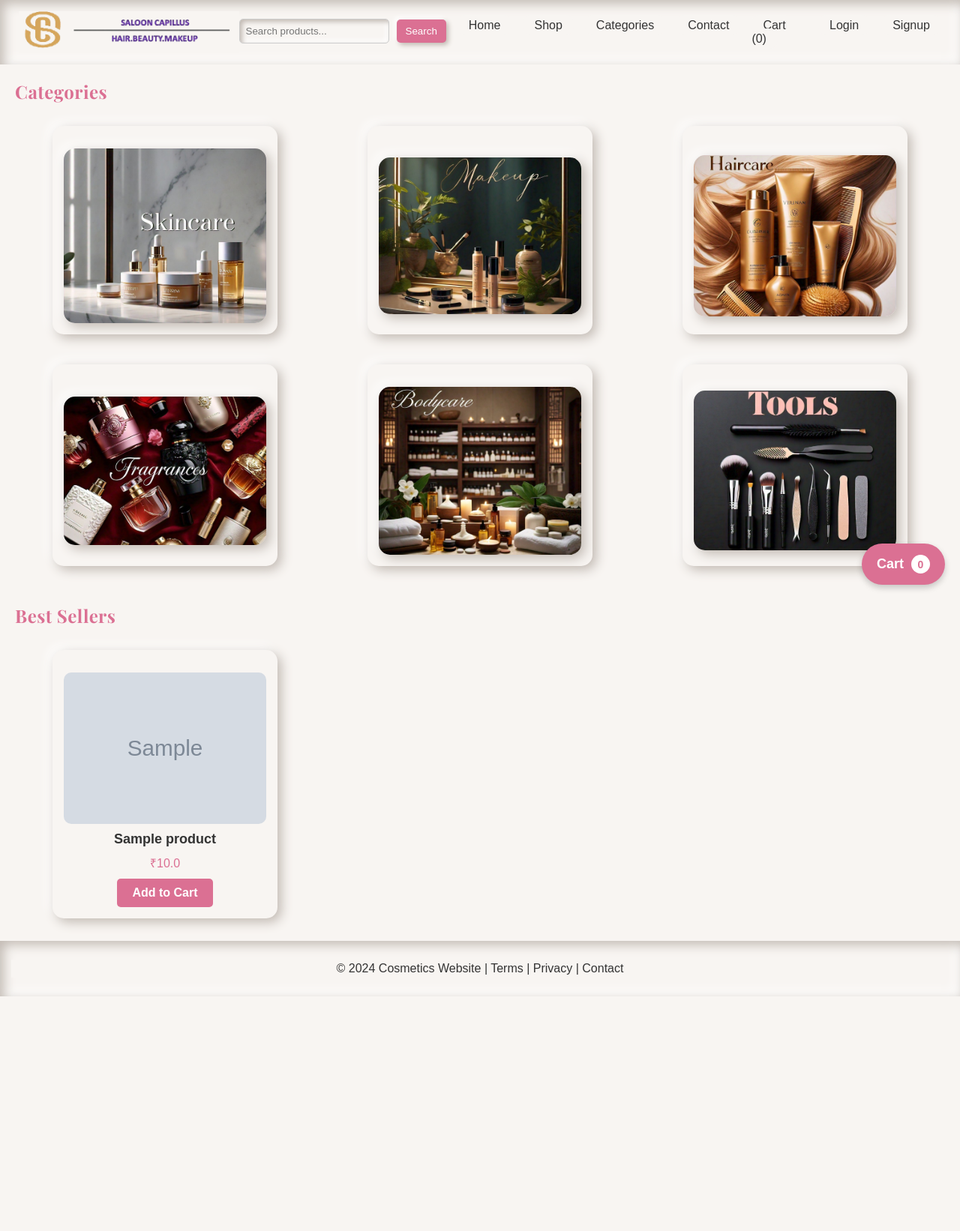
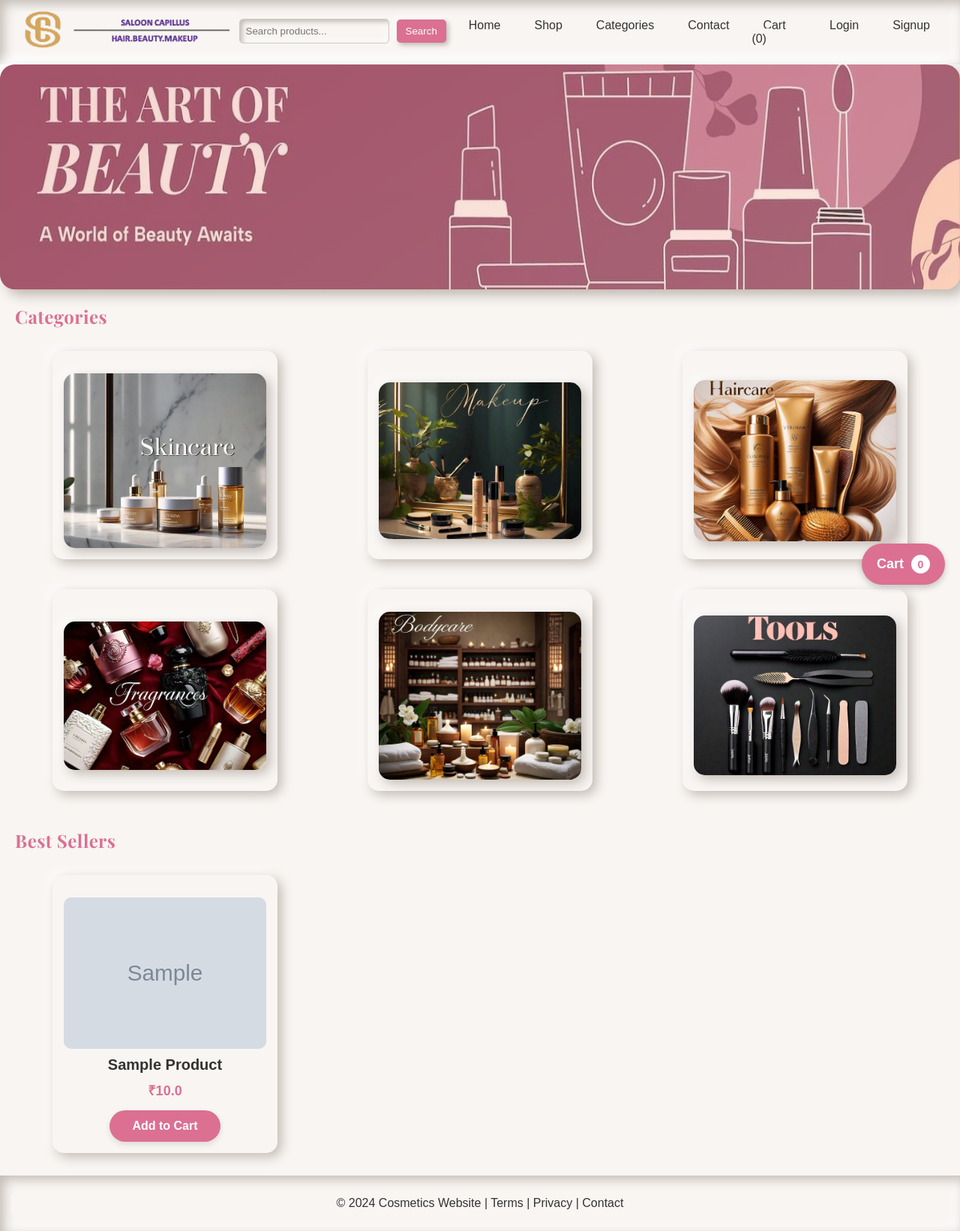
Before and after one commit to proman534/cosmetics, a Flask app: page / in a window 1280 px wide. Shown: the whole page at 75% size. Before the commit the page ends 1329 px from the top, so only its background shows below. Run offline with Flask 3, Linux system fonts and the light colour scheme; tables that the repository leaves empty hold one stand-in row (values such as "Sample post"); grey boxes marked "Sample" are stand-in pictures; some libraries are stand-ins or nearby versions.

Commit message:
commit 4

```diff
--- a/app.py
+++ b/app.py
@@ -232,8 +232,7 @@
         flash('Item added to cart!', 'success')
     else:
         flash('Product out of stock!', 'danger')
-
-    return redirect(url_for('cart'))
+    return redirect(request.referrer or url_for('shop'))
 
 
 
--- a/static/styles.css
+++ b/static/styles.css
@@ -187,7 +187,7 @@
     bottom: 0;
     left: 0;
     width: 100%;
-    height: 85%;
+    height: 100%;
     object-fit: fill; /* Ensures the image covers the area */
     /* Match the border-radius of the hero container */
     opacity: 0.8; /* Optional: adjust opacity to blend with text */
--- a/templates/index.html
+++ b/templates/index.html
@@ -3,6 +3,10 @@
 {% block title %}Home - Saloon Capillus{% endblock %}
 
 {% block content %}
+    <!-- Hero Section -->
+    <section class="hero">
+        <img src="{{ url_for('static', filename='images/hero-banner.jpg') }}" alt="Hero Banner" class="hero-image">
+    </section>
     <section class="categories">
         <h2>Categories</h2>
         <div class="category-grid">
@@ -33,17 +37,16 @@
             {% for product in products %}
             <div class="product-item">
                 <img src="{{ url_for('static', filename='images/' ~ product.image) }}" alt="{{ product.name }}">
-                <span style="display: block; font-weight: bold; font-size: 18px; margin: 10px 0; color: #333;">
+                <span class="name">
                     {{ product.name }}
                 </span>
-                <span style="display: block; font-size: 16px; color: #db7093; margin-bottom: 10px;">
+
+                <span class="price">
                     ₹{{ product.price }}
                 </span>
+
                 <a href="{{ url_for('add_to_cart', product_id=product.id) }}"
-                   style="display: inline-block; background-color: #db7093; color: white;
-                          padding: 10px 20px; text-decoration: none; border-radius: 5px;
-                          font-weight: bold; text-align: center; cursor: pointer;"
-                   aria-label="Add {{ product.name }} to cart">
+                   class="add_to_cart">
                     Add to Cart
                 </a>
             </div>
```
Also changed, not shown: 1 other file.
